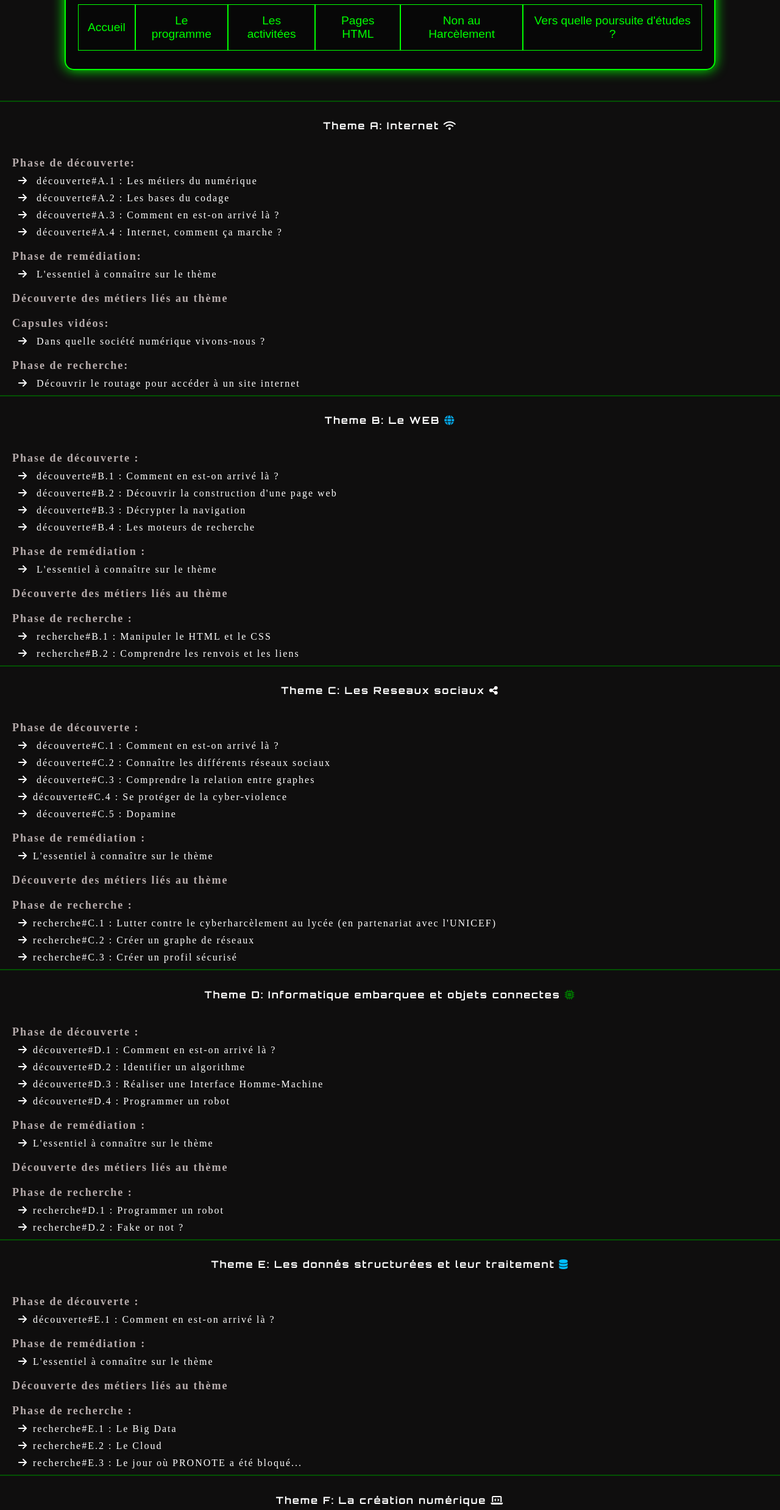
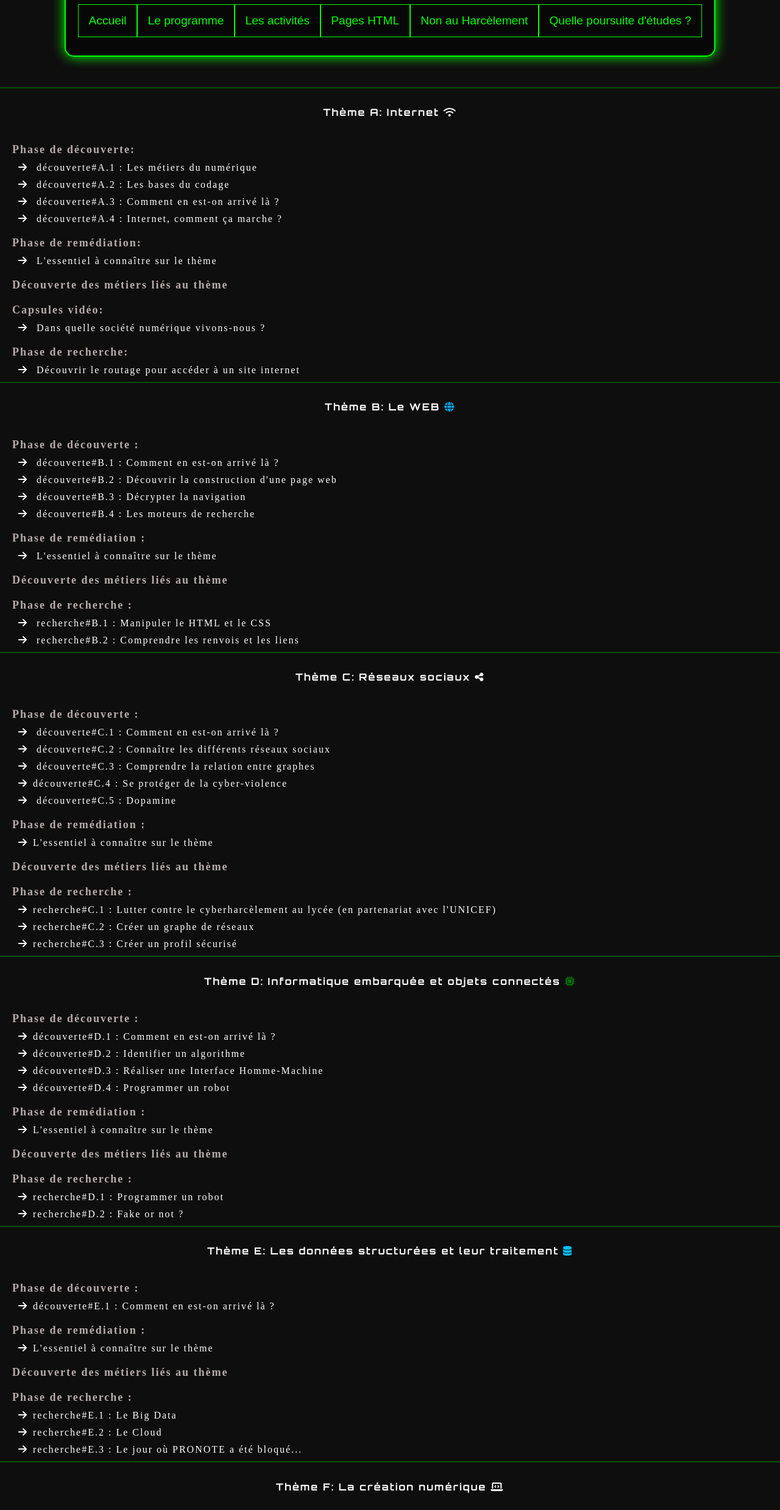
Before and after one commit to moloce95/NSI_projet3D, a plain HTML site: page page3/index.html in a window 1280 px wide. Shown: the part 311-2787 px from the top of the page at 61% size. Drawn offline with Linux system fonts and the light colour scheme.

Commit message:
suppression des fautes d'ortographes

```diff
--- a/page3/index.html
+++ b/page3/index.html
@@ -23,19 +23,24 @@
             Le programme
           </button>
           <button onclick="location.href='../page3/index.html'">
-            Les activitées
+            Les activités
           </button>
-          <button onclick="location.href='../page4/index.html'">Pages HTML</button>
-          <button onclick="location.href='../page5/index.html'">Non au Harcèlement</button>
-          <button onclick="location.href='../page6/index.html'">Vers quelle poursuite d'études ?
-            </button>
+          <button onclick="location.href='../page4/index.html'">
+            Pages HTML
+          </button>
+          <button onclick="location.href='../page5/index.html'">
+            Non au Harcèlement
+          </button>
+          <button onclick="location.href='../page6/index.html'">
+            Quelle poursuite d'études ?
+          </button>
         </div>
       </div>
     </header>
     <div>
       <hr />
       <div class="container2">
-        <h4 class="theme">Theme A:</h4>
+        <h4 class="theme">Thème A:</h4>
         <h4>Internet <i class="fa-solid fa-wifi"></i></h4>
       </div>
       <h5>Phase de découverte:</h5>
@@ -60,7 +65,7 @@
         L'essentiel à connaître sur le thème
       </p>
       <h5>Découverte des métiers liés au thème</h5>
-      <h5>Capsules vidéos:</h5>
+      <h5>Capsules vidéo:</h5>
       <p>
         <i class="fa fa-arrow-right"></i>
         Dans quelle société numérique vivons-nous ?
@@ -72,7 +77,7 @@
       </p>
       <hr />
       <div class="container2">
-        <h4 class="theme">Theme B:</h4>
+        <h4 class="theme">Thème B:</h4>
         <h4>Le WEB <i class="fa-solid fa-globe"></i></h4>
       </div>
       <h5>Phase de découverte :</h5>
@@ -108,8 +113,8 @@
       </p>
       <hr />
       <div class="container2">
-        <h4 class="theme">Theme C:</h4>
-        <h4>Les Reseaux sociaux <i class="fa-solid fa-share-nodes"></i></h4>
+        <h4 class="theme">Thème C:</h4>
+        <h4>Réseaux sociaux <i class="fa-solid fa-share-nodes"></i></h4>
       </div>
       <h5>Phase de découverte :</h5>
       <p>
@@ -149,9 +154,9 @@
       </p>
       <hr />
       <div class="container2">
-        <h4 class="theme">Theme D:</h4>
+        <h4 class="theme">Thème D:</h4>
         <h4>
-          Informatique embarquee et objets connectes
+          Informatique embarquée et objets connectés
           <i class="fa-solid fa-microchip"></i>
         </h4>
       </div>
@@ -183,9 +188,9 @@
       <p><i class="fa fa-arrow-right"></i>recherche#D.2 : Fake or not ?</p>
       <hr />
       <div class="container2">
-        <h4 class="theme">Theme E:</h4>
+        <h4 class="theme">Thème E:</h4>
         <h4>
-          Les donnés structurées et leur traitement
+          Les données structurées et leur traitement
           <i class="fa-solid fa-database icon-data"></i>
         </h4>
       </div>
@@ -208,7 +213,7 @@
       </p>
       <hr />
       <div class="container2">
-        <h4 class="theme">Theme F:</h4>
+        <h4 class="theme">Thème F:</h4>
         <h4>La création numérique <i class="fa-solid fa-laptop-code"></i></h4>
       </div>
       <h5>Phase de découverte :</h5>
@@ -241,7 +246,7 @@
         STAR WARS choisi ?
       </p>
       <h5>
-        Phase de recherche : L'identité: Comment crées un personnage fictif ?
+        Phase de recherche : L'identité : Comment créer un personnage fictif ?
       </h5>
       <p>
         <i class="fa fa-arrow-right"></i>Quelle identité allez-vous donner à
@@ -276,7 +281,7 @@
       <h5>Phase de restitution des connaissances :</h5>
       <hr />
       <p class="téléchargement">
-        Pour télécharger le programme officiel click
+        Pour télécharger le programme officiel clique
         <a href="SNT-Sommaire_avec CDI.pdf" download> ici </a>
       </p>
     </div>
```
Also changed, not shown: page1/index.html (+15 -6 lines), page2/index.html (+12 -7 lines).
